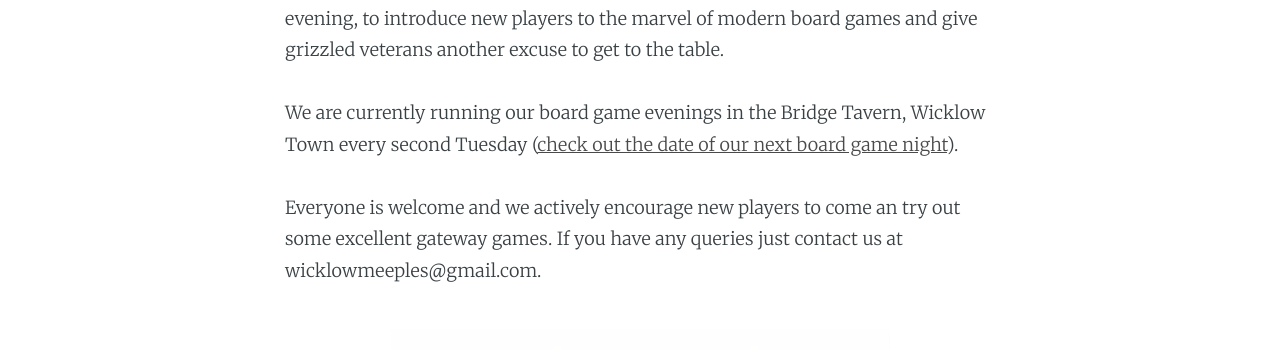
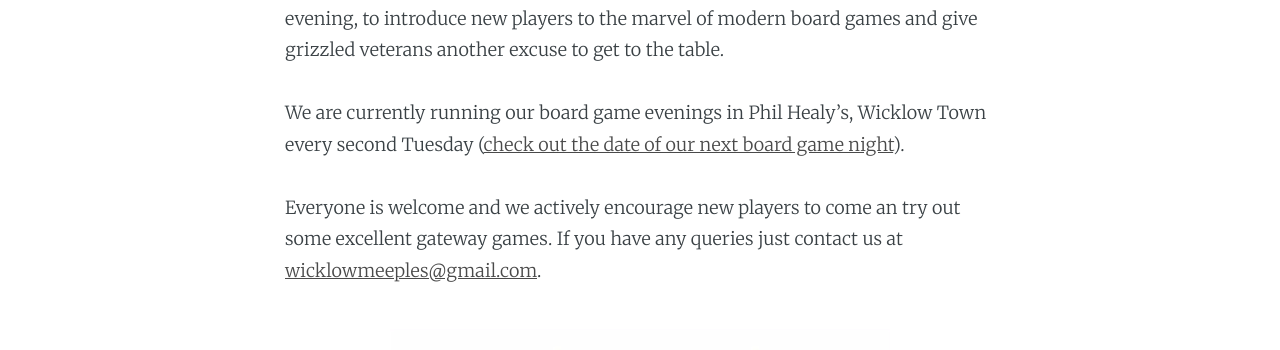
Before and after one commit to owenmcg/owenmcg.github.io, a Jekyll site: the page built from about/index.md, in a window 1280 px wide. Shown: the part 776-1126 px from the top of the page. Built offline with Jekyll 4.4.1, drawn with Linux system fonts in a browser that asks for light colours; nearby versions of some CDN libraries.

```diff
--- a/about/index.md
+++ b/about/index.md
@@ -11,8 +11,8 @@ current: about
 
 We are a bunch of board game enthusiasts who are looking for any excuse to play board games more often. So we decided to start running an open board games evening, to introduce new players to the marvel of modern board games and give grizzled veterans another excuse to get to the table.
 
-We are currently running our board game evenings in the Bridge Tavern, Wicklow Town every second Tuesday ([check out the date of our next board game night](http://www.wicklowmeeples.com/#welcome)).
+We are currently running our board game evenings in Phil Healy's, Wicklow Town every second Tuesday ([check out the date of our next board game night](http://www.wicklowmeeples.com/#welcome)).
 
-Everyone is welcome and we actively encourage new players to come an try out some excellent gateway games. If you have any queries just contact us at wicklowmeeples@gmail.com.
+Everyone is welcome and we actively encourage new players to come an try out some excellent gateway games. If you have any queries just contact us at [wicklowmeeples@gmail.com](mailto:wicklowmeeples@gmail.com).
 
 ![Wicklow Meeples Logo](http://www.wicklowmeeples.com/assets/images/wicklow-meeples-logo-500.png)
```
Also changed, not shown: _posts/2017-08-21-wicklow-meeples-inaugural-games-night.md (+5 -5 lines).
